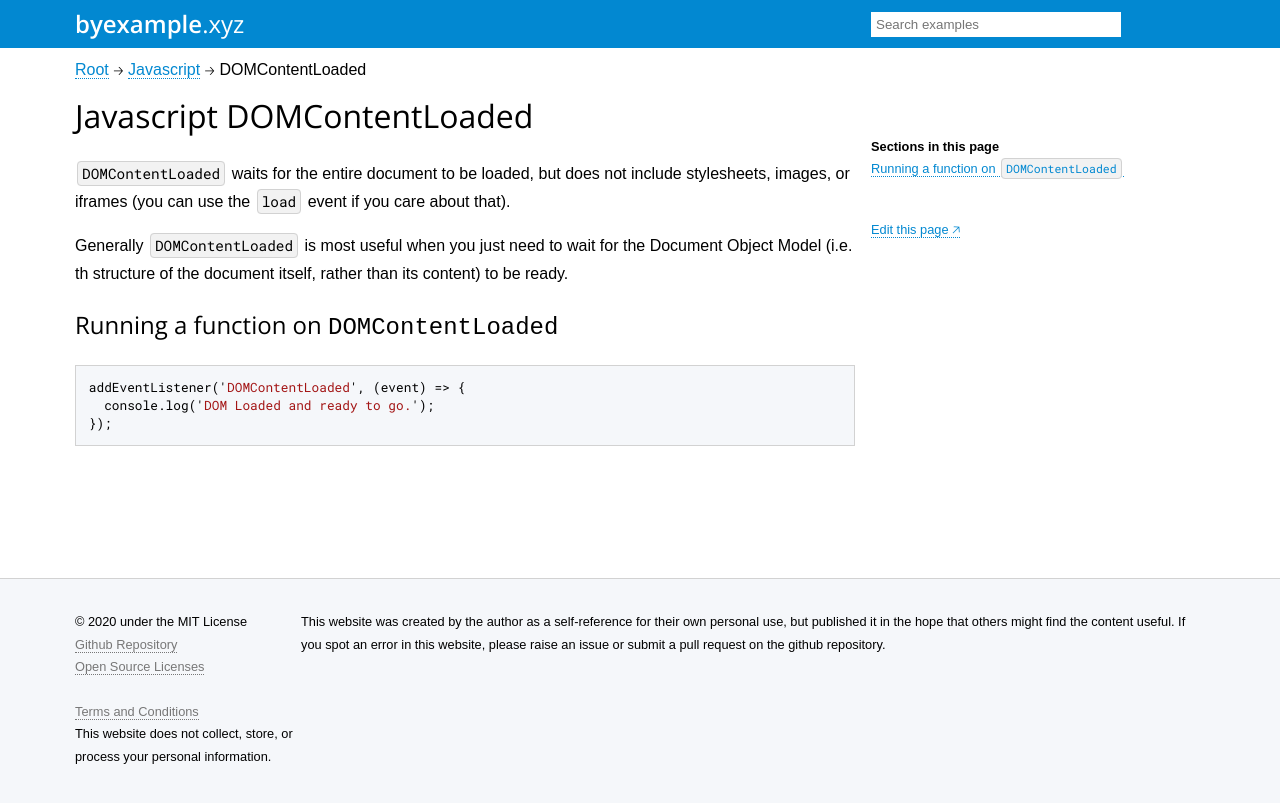
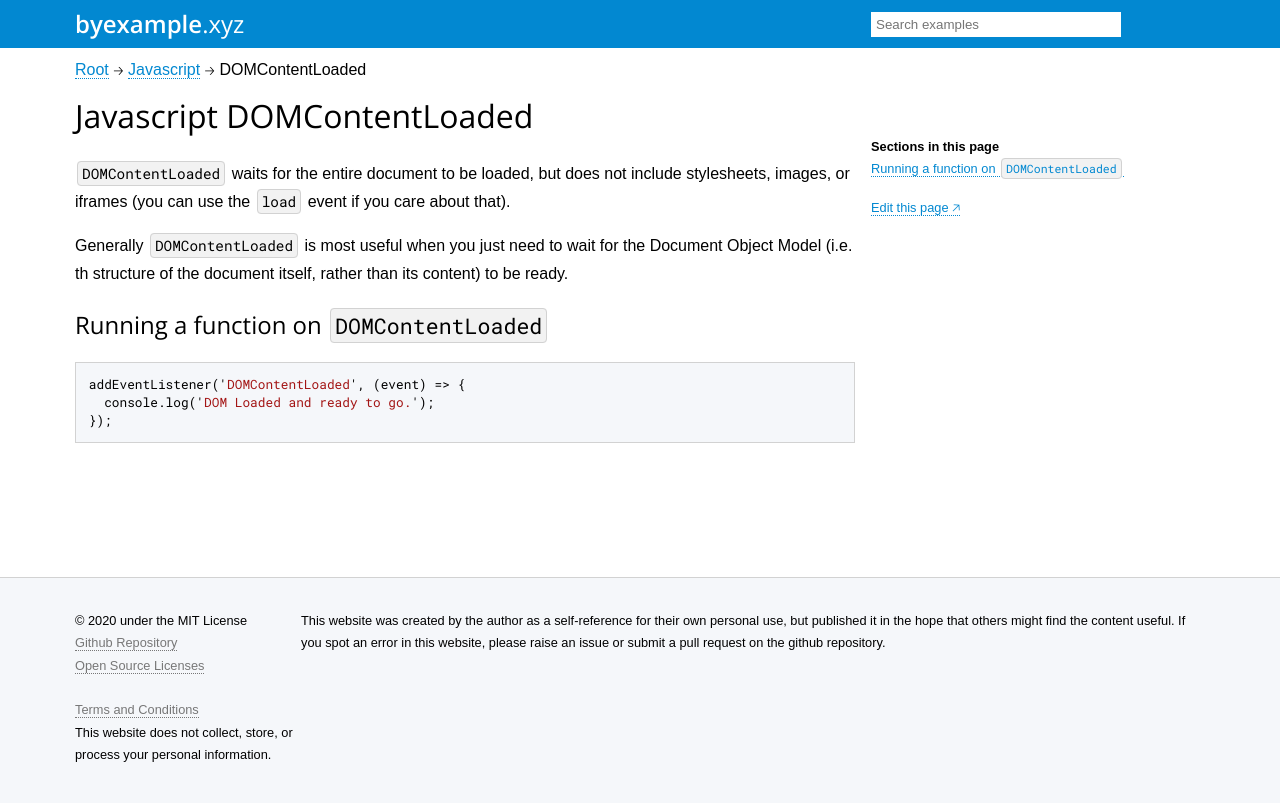
Before and after one commit to matt1/byexample.xyz, a Jekyll site: the page built from _examples/javascript/domContentLoaded.md, in a window 1280 px wide. Shown: the top 803 px of the page. Built offline with Jekyll 4.4.1, drawn with Linux system fonts in a browser that asks for light colours.

Commit message:
Fix edit link styling & inline code for headings 1-3

```diff
--- a/_layouts/example.html
+++ b/_layouts/example.html
@@ -13,7 +13,8 @@
     <div class="ad-unit">
 
     </div>
-    <br>
-    <a href="https://github.com/matt1/byexample.xyz/tree/master/{{ page.path }}" target="_blank">Edit this page 🡥</a>
+    <div class="edit-page">
+      <a href="https://github.com/matt1/byexample.xyz/tree/master/{{ page.path }}" target="_blank">Edit this page 🡥</a>
+    </div>
   </div>
 {% include footer.html %}
--- a/_sass/code-highlighting.scss
+++ b/_sass/code-highlighting.scss
@@ -1,5 +1,5 @@
 // Inline code
-p code, li code {
+p code, li code, h1 code, h2 code, h3 code {
   border: 1px solid var(--code-border);
   border-radius: 4px;
   background-color:  var(--code-background-inline);
```
